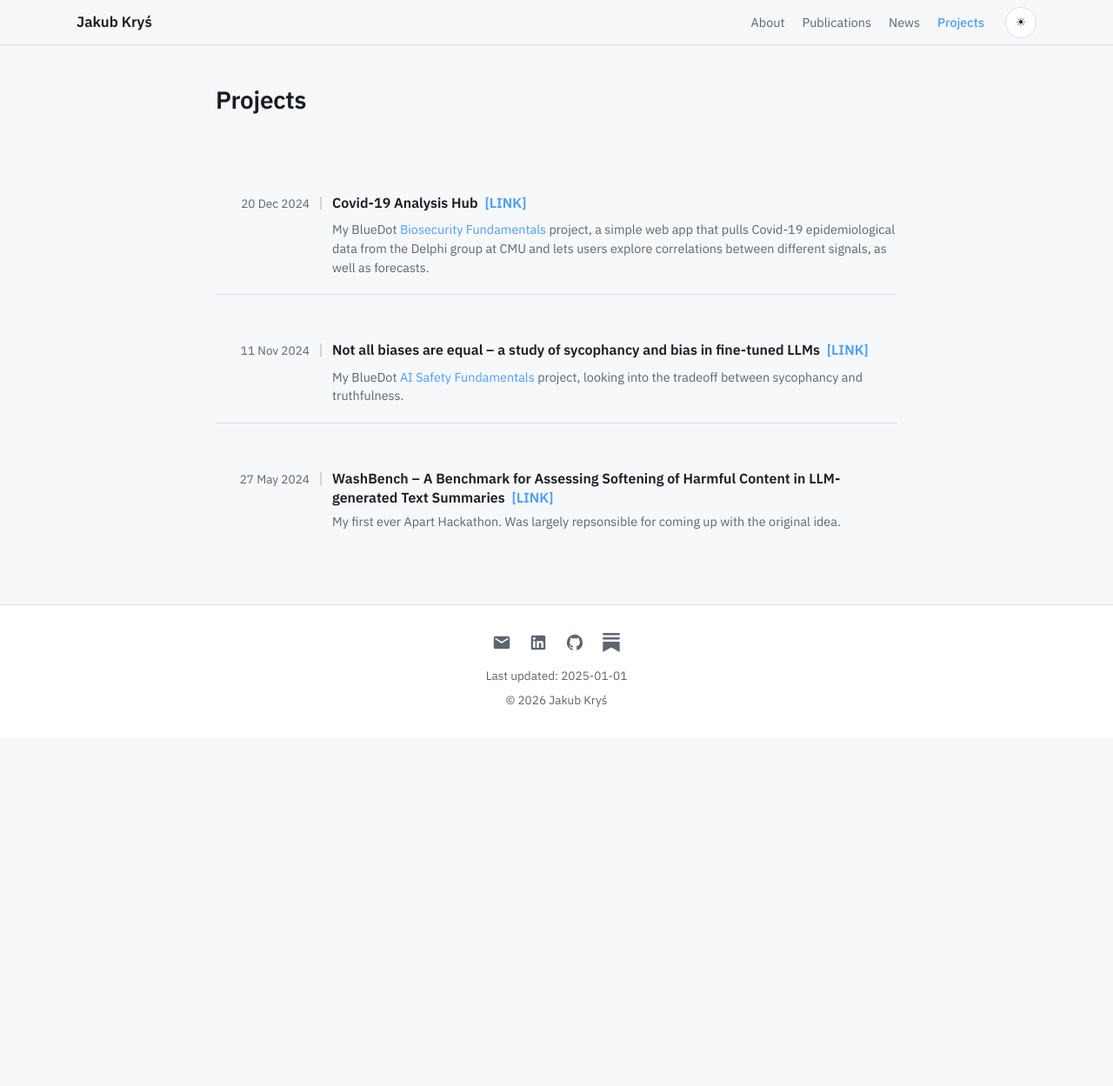
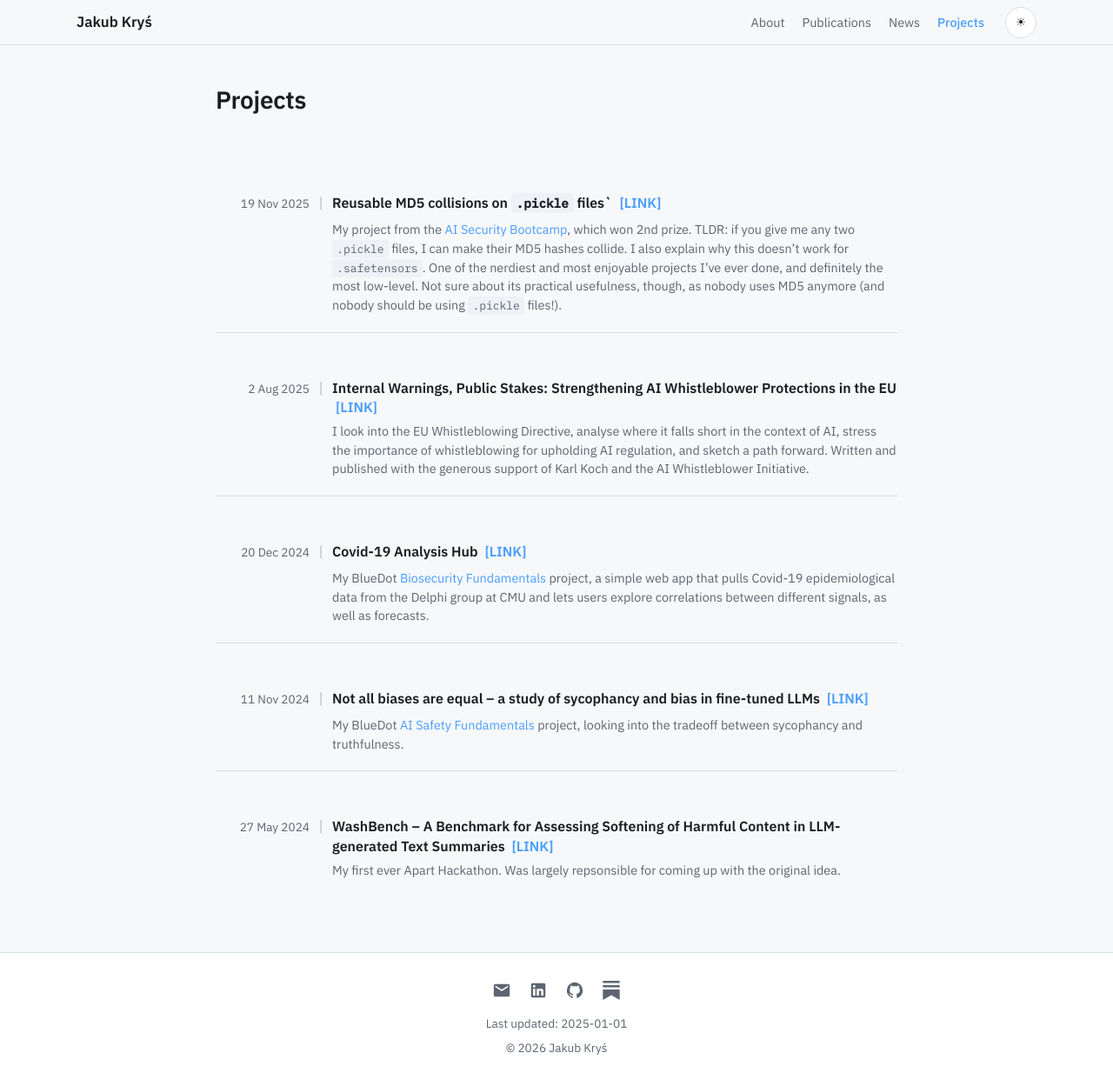
Before and after one commit to kryjak/kryjak.github.io, a Jekyll site: the page built from projects.md, in a window 1280 px wide and 1249 px high. Shown: the whole window at 87% size. Built offline with Jekyll 4.4.1, drawn with Linux system fonts in a browser that asks for light colours.

Commit message:
Add new project entry for "Reusable MD5 collisions on `.pickle` files`"

```diff
--- a/_data/news.yml
+++ b/_data/news.yml
@@ -70,7 +70,7 @@ post_phd:
 
   - date: 2025-11-19
     title: "Published my [project on hash collisions](https://jakubkrys.substack.com/p/reusable-md5-collisions-on-pickles) from the [AI Security Bootcamp](https://aisb.dev/2025)"
-    excerpt: "This project won 2nd prize at the bootcamp. TLDR: if you give me any two `.pickle` files, I can make their MD5 hashes collide. I also explain why this doesn't work for `.safetensors`. One of the nerdiest and most enjoyable projects I've ever done, and definitely the most low-level. Not sure about its practical usefulness, though, as nobody uses MD5 anymore (and nobody should be using `.pickle` files!)"
+    excerpt: "This project won 2nd prize at the bootcamp. TLDR: if you give me any two `.pickle` files, I can make their MD5 hashes collide. I also explain why this doesn't work for `.safetensors`. One of the nerdiest and most enjoyable projects I've ever done, and definitely the most low-level. Not sure about its practical usefulness, though, as nobody uses MD5 anymore (and nobody should be using `.pickle` files!)."
     tags: [blogpost]
 
   - date: 2025-10-23
--- a/_data/projects.yml
+++ b/_data/projects.yml
@@ -1,3 +1,13 @@
+- date: 2025-11-19
+  title: "Reusable MD5 collisions on `.pickle` files`"
+  description: "My project from the [AI Security Bootcamp](https://aisb.dev/2025), which won 2nd prize. TLDR: if you give me any two `.pickle` files, I can make their MD5 hashes collide. I also explain why this doesn't work for `.safetensors`. One of the nerdiest and most enjoyable projects I've ever done, and definitely the most low-level. Not sure about its practical usefulness, though, as nobody uses MD5 anymore (and nobody should be using `.pickle` files!)."
+  url: https://jakubkrys.substack.com/p/reusable-md5-collisions-on-pickles
+
+- date: 2025-08-02
+  title: "Internal Warnings, Public Stakes: Strengthening AI Whistleblower Protections in the EU"
+  description: "I look into the EU Whistleblowing Directive, analyse where it falls short in the context of AI, stress the importance of whistleblowing for upholding AI regulation, and sketch a path forward. Written and published with the generous support of Karl Koch and the AI Whistleblower Initiative."
+  url: https://aiwhistleblowerinitiative.substack.com/p/internal-warnings-public-stakes-strengthening
+
 - date: 2024-12-20
   title: "Covid-19 Analysis Hub"
   description: "My BlueDot [Biosecurity Fundamentals](https://bluedot.org/courses/biosecurity) project, a simple web app that pulls Covid-19 epidemiological data from the Delphi group at CMU and lets users explore correlations between different signals, as well as forecasts."
```
